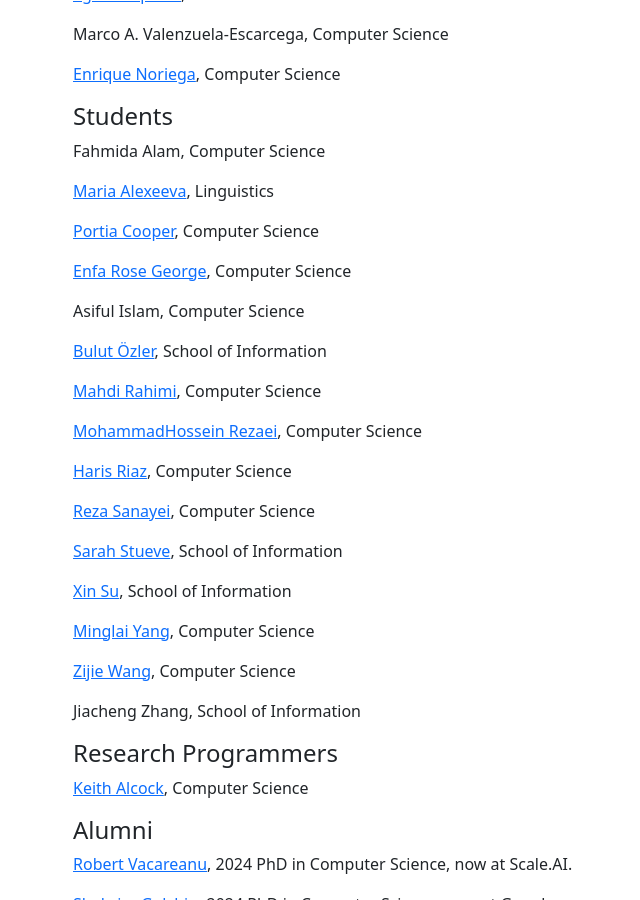
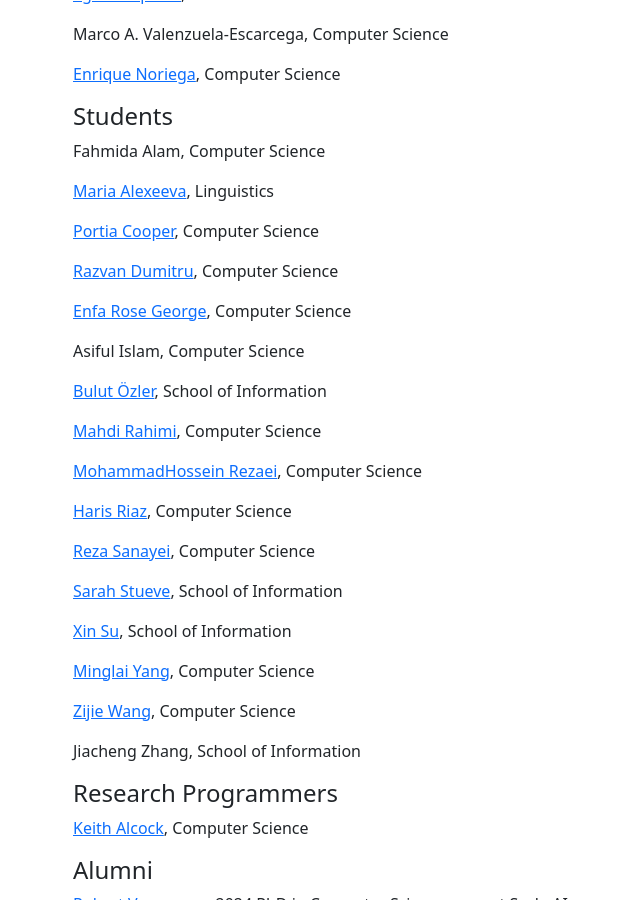
Before and after one commit to beingenfa/clulab.github.io, a Jekyll site: the page built from people.md, in a window 1280 px wide and 900 px high, scrolled down 603 px. Shown: the whole window, without its empty margins (269-909 px from the left). Built offline with Jekyll 4.4.1, drawn with Linux system fonts in a browser that asks for light colours.

Commit message:
added Razvan

```diff
--- a/people.md
+++ b/people.md
@@ -41,6 +41,8 @@ Fahmida Alam, Computer Science
 [Maria Alexeeva](https://maxaalexeeva.github.io/), Linguistics
 
 [Portia Cooper](https://pcoopercoder.github.io), Computer Science
+
+[Razvan Dumitru](https://github.com/RazvanDu), Computer Science
 
 [Enfa Rose George](https://www.beingenfa.com), Computer Science
 
```
